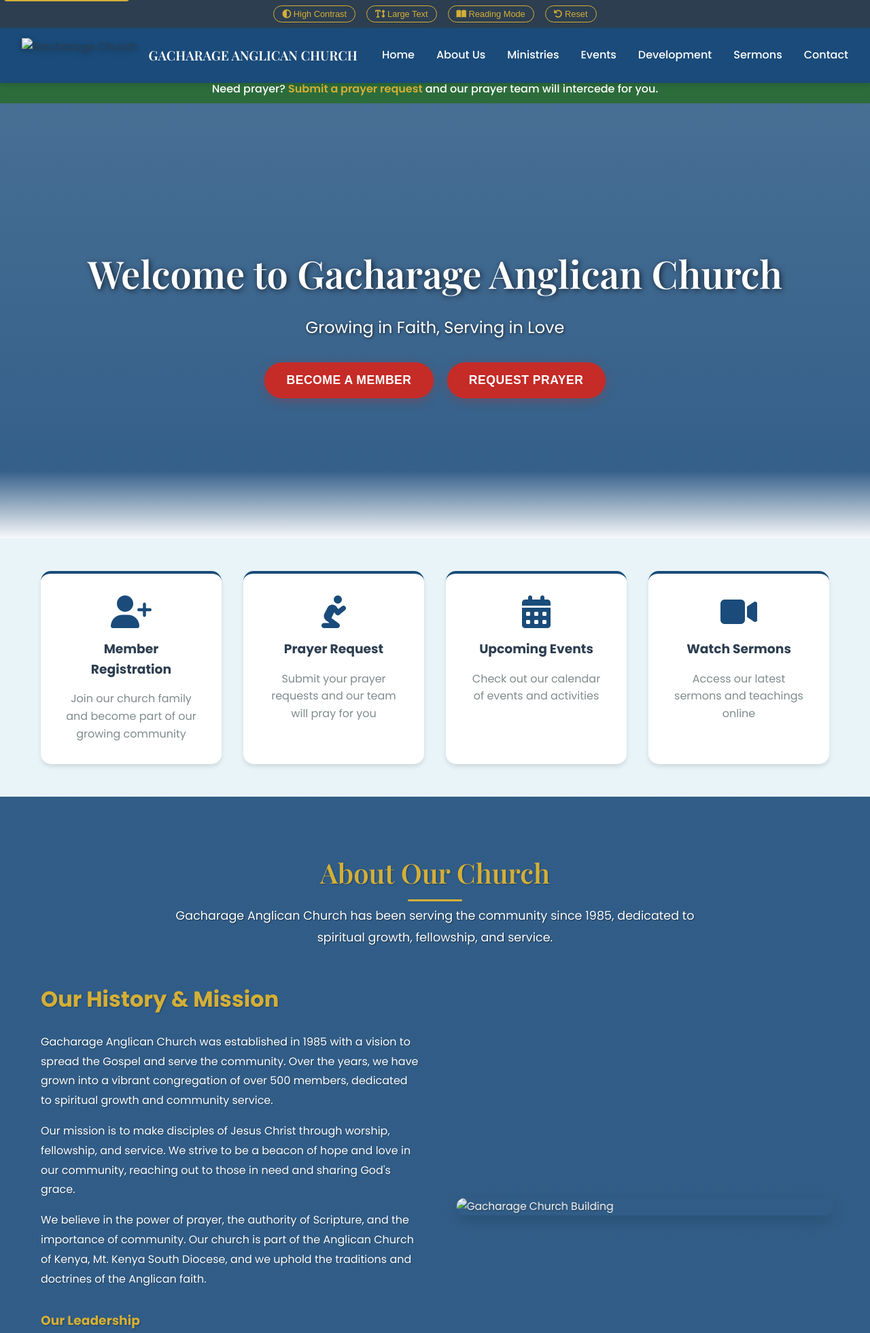
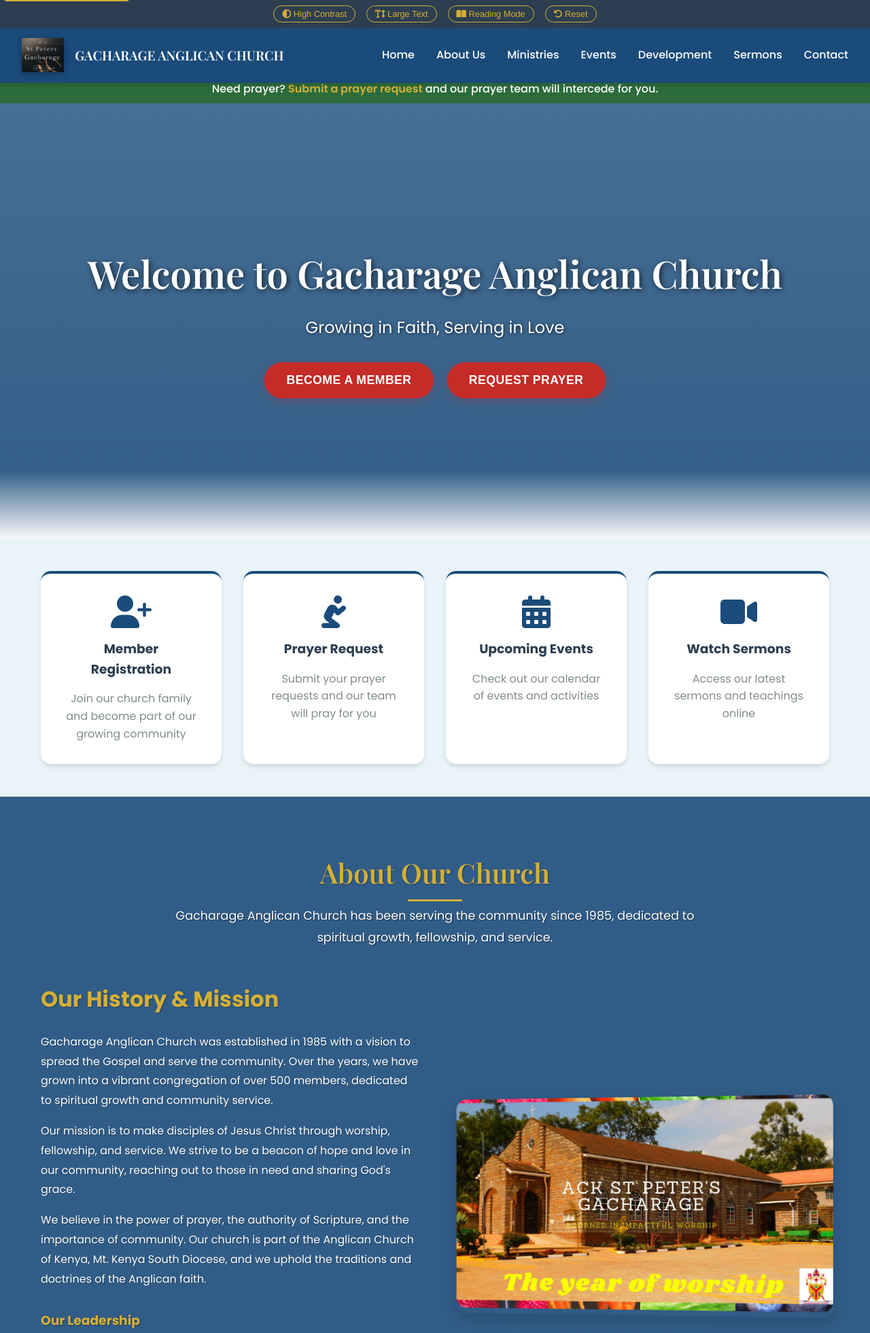
Before and after one commit to MacWachira/Gacharage_Site, a plain HTML site: page index.html in a window 1280 px wide. Shown: the top 1961 px of the page at 68% size. Drawn offline with nearby package versions, Linux system fonts and the light colour scheme.

Commit message:
Update index.html

```diff
--- a/index.html
+++ b/index.html
@@ -31,7 +31,7 @@
     <nav class="navbar">
         <div class="nav-container">
             <div class="nav-logo">
-                <img src="images/logo.jpg" alt="Gacharage Church" class="logo">
+                <img src="media/logo.jpg" alt="Gacharage Church" class="logo">
                 <span class="church-name">GACHARAGE ANGLICAN CHURCH</span>
             </div>
             <ul class="nav-menu">
@@ -112,7 +112,7 @@
                     <p>Our church is led by Reverend John Maina, who has served as our pastor for the past 10 years. He is supported by a team of dedicated elders and ministry leaders who work together to shepherd the congregation and oversee church operations.</p>
                 </div>
                 <div class="about-image">
-                    <img src="images/church_1.jpg" alt="Gacharage Church Building">
+                    <img src="media/church_1.jpg" alt="Gacharage Church Building">
                 </div>
             </div>
         </div>
@@ -175,7 +175,7 @@
 
                 <div class="belts-grid">
                     <div class="belt-card">
-                        <img src="images/ruaka-belt.jpg" alt="RUaka Belt">
+                        <img src="media/hero1.jpg" alt="RUaka Belt">
                         <h4>RUaka Belt</h4>
                         <p>Community outreach and fellowship in the RUaka area. Our RUaka belt meets every Tuesday evening for Bible study and prayer. They are actively involved in community clean-up projects and supporting local schools.</p>
                         <p><strong>Meeting:</strong> Tuesdays, 5:00 PM at RUaka Community Hall</p>
```
